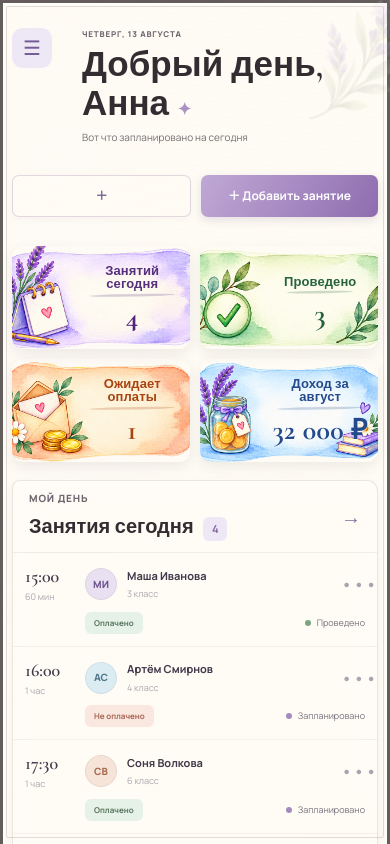
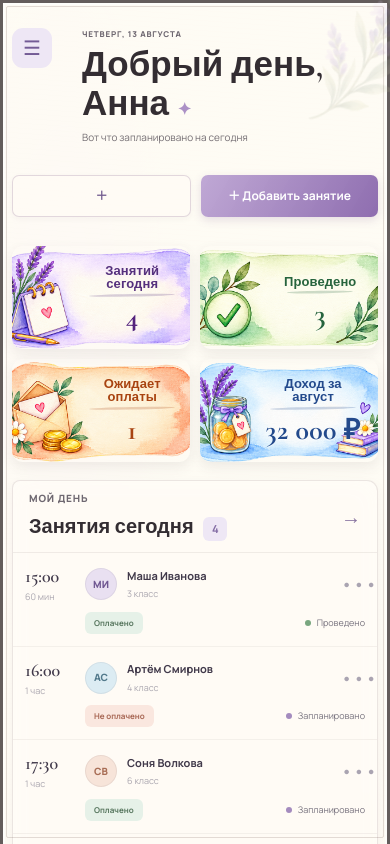
Before and after one commit to mefistofelanna-ui/tutorflow, a Next.js app: page / in a window 390 px wide. Shown: the top 844 px of the page. Built offline with nearby package versions, Linux system fonts and the light colour scheme.

Commit message:
Shift income card content left

```diff
--- a/app/globals.css
+++ b/app/globals.css
@@ -585,6 +585,7 @@ h1 { font-size:35px; font-weight:600; }
 .stat-card.sage p,.stat-card.sage strong{color:#27643d}
 .stat-card.peach p,.stat-card.peach strong{color:#a84310}
 .stat-card.blue p,.stat-card.blue strong{color:#234a8c}
+.stat-card.blue>div{right:9%}
 .stat-card>.stat-icon{display:none}
 @media(max-width:1050px){
   .stat-card p{font-size:19px}.stat-card strong{font-size:43px}
@@ -596,4 +597,5 @@ h1 { font-size:35px; font-weight:600; }
   .stat-card>div{right:3%;width:59%}
   .stat-card p{font-size:13px;margin-bottom:8px;padding-bottom:5px}
   .stat-card strong{font-size:28px}
+  .stat-card.blue>div{right:7%}
 }
```
